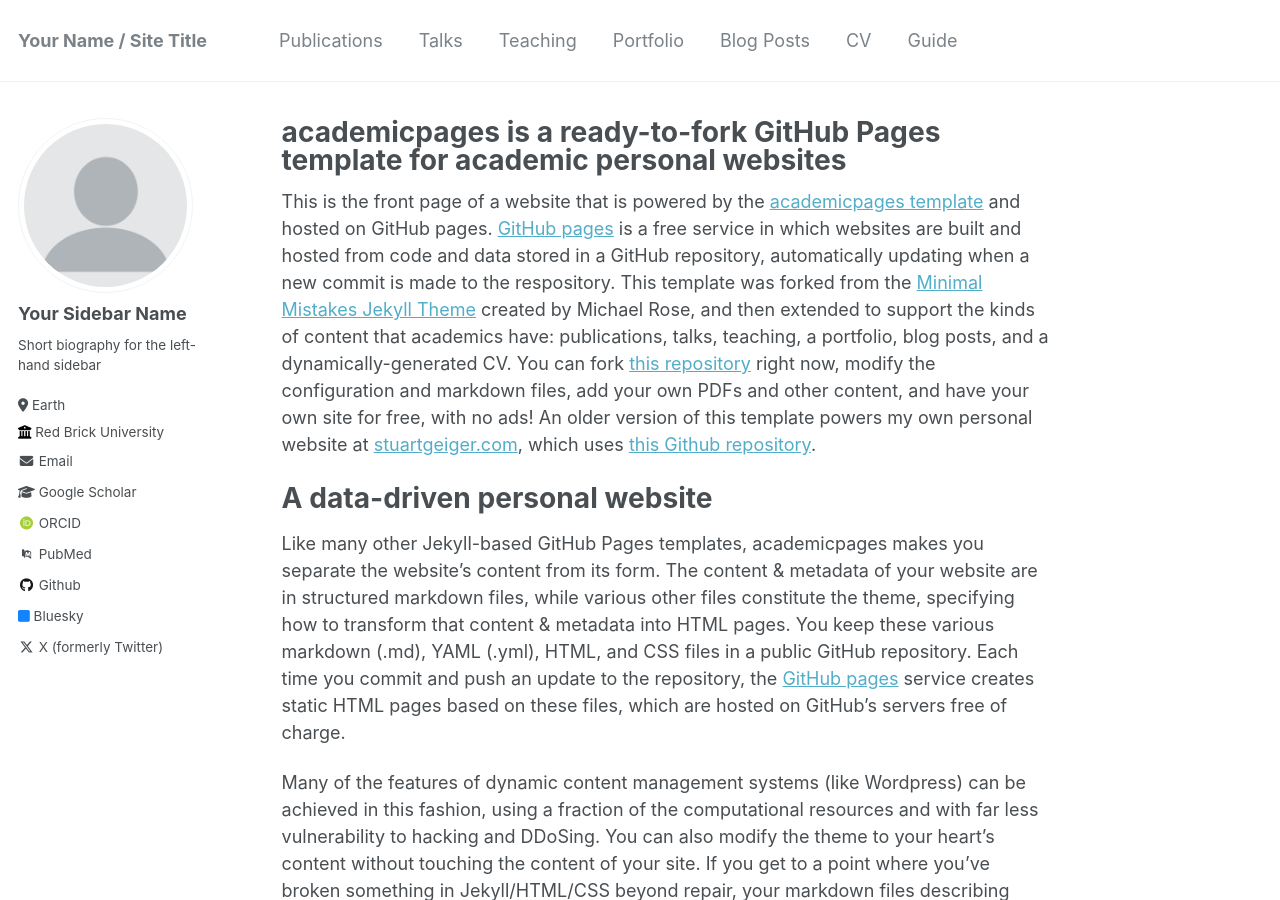
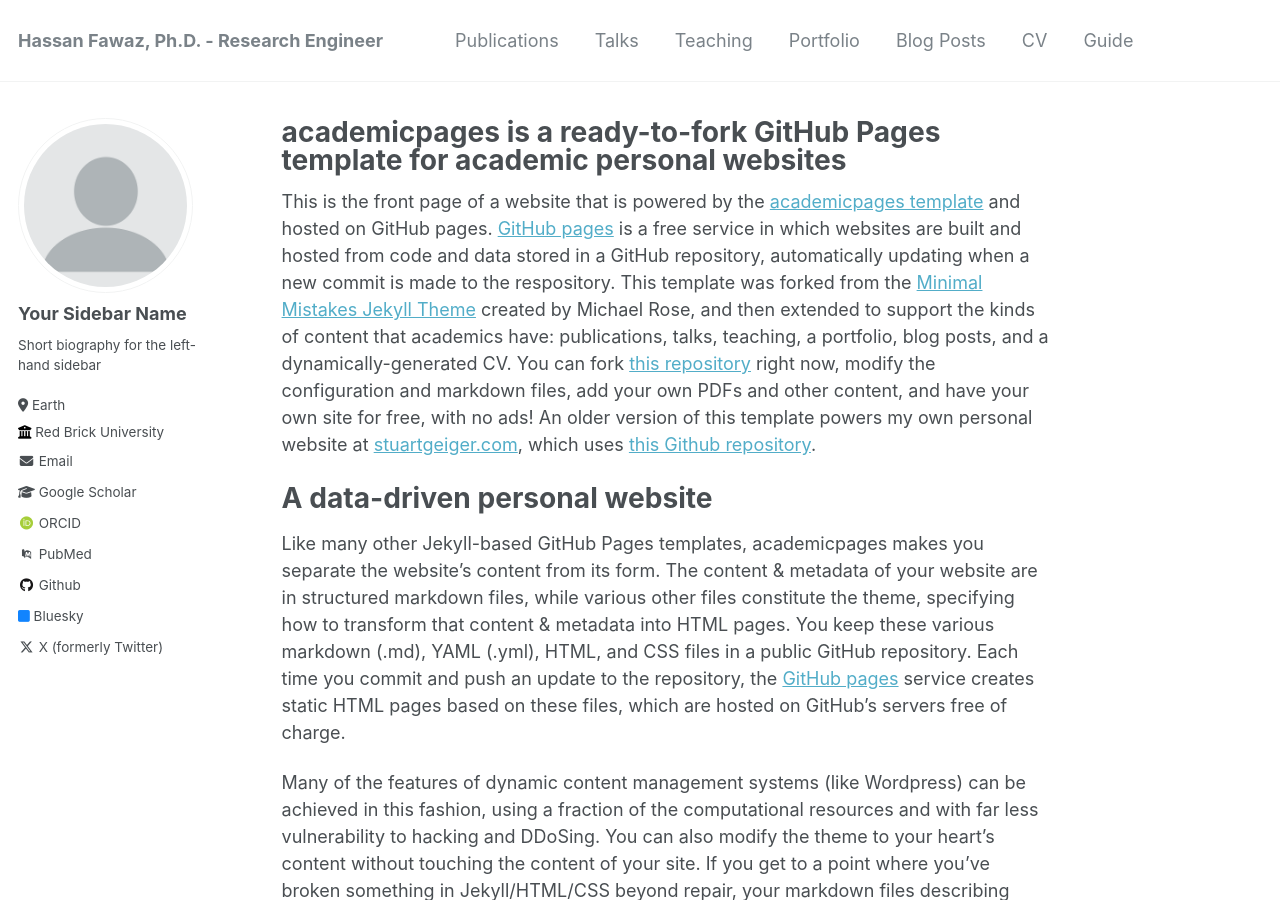
Before and after one commit to Hassan-Fawaz/Hassan-Fawaz.github.io, a Jekyll site: the page built from _pages/about.md, in a window 1280 px wide and 900 px high. Built offline with Jekyll 4.4.1, drawn with Linux system fonts in a browser that asks for light colours; some web fonts are replaced; some of the changed text lies outside the part shown.

Commit message:
Update _config.yml

```diff
--- a/_config.yml
+++ b/_config.yml
@@ -7,13 +7,13 @@
 
 # Basic Site Settings
 locale                   : "en-US"
-title                    : "Your Name / Site Title"
+title                    : "Hassan Fawaz, Ph.D. - Research Engineer"
 title_separator          : "-"
-name                     : &name "Your Name"
+name                     : &name "Hassan Fawaz"
 description              : &description "personal description"
-url                      : https://academicpages.github.io # the base hostname & protocol for your site e.g. "https://mmistakes.github.io"
+url                      : https://Hassan-Fawaz.github.io # the base hostname & protocol for your site e.g. "https://mmistakes.github.io"
 baseurl                  : "" # the subpath of your site, e.g. "/blog"
-repository               : "academicpages/academicpages.github.io"
+repository               : "Hassan-Fawaz/Hassan-Fawaz.github.io"
 
 # Site Author - The following control what appear as part of the author content on the side bar.
 #               If a field is blank the icon and link will not appear, otherwise it will be shown.
```
